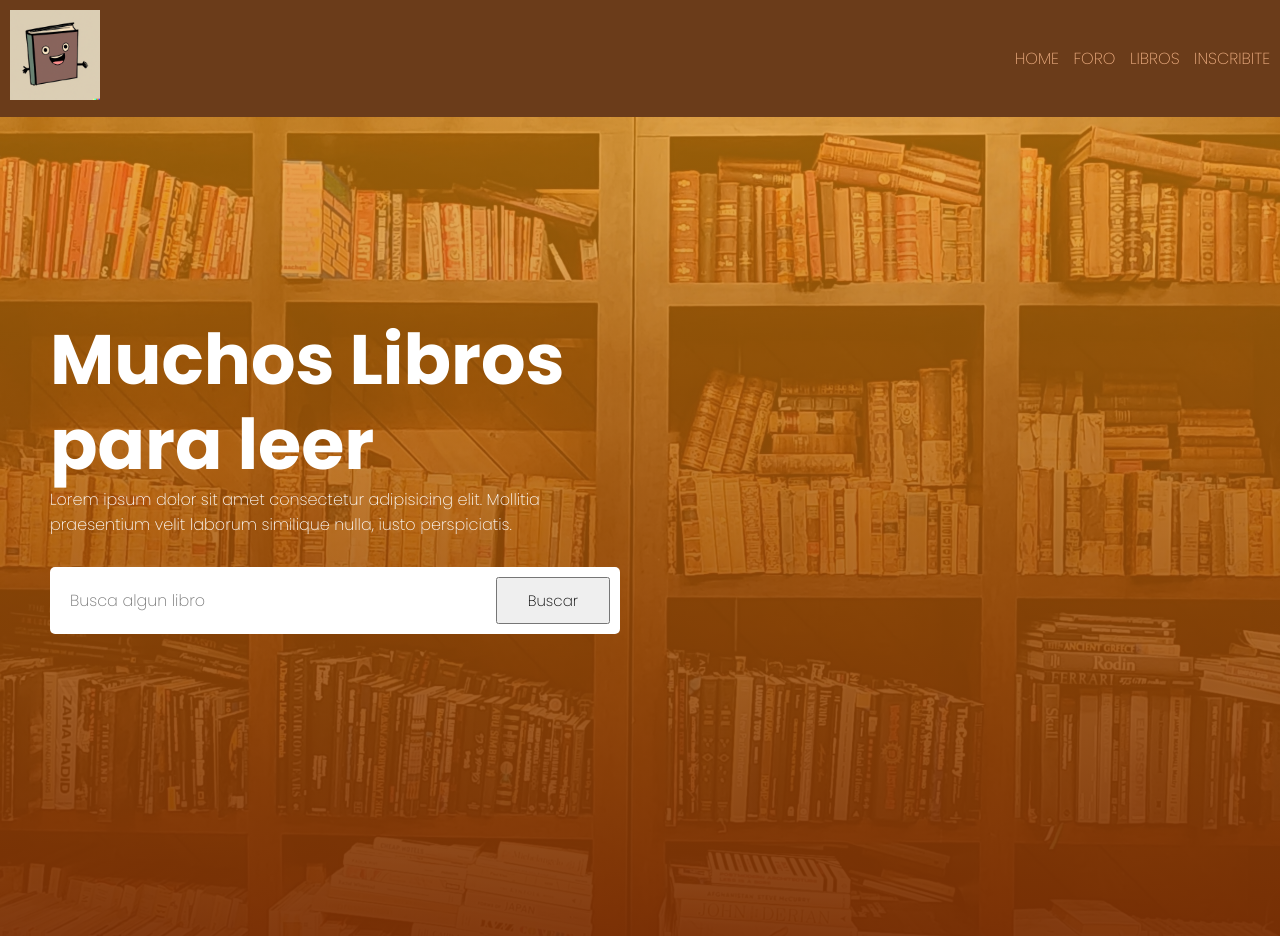
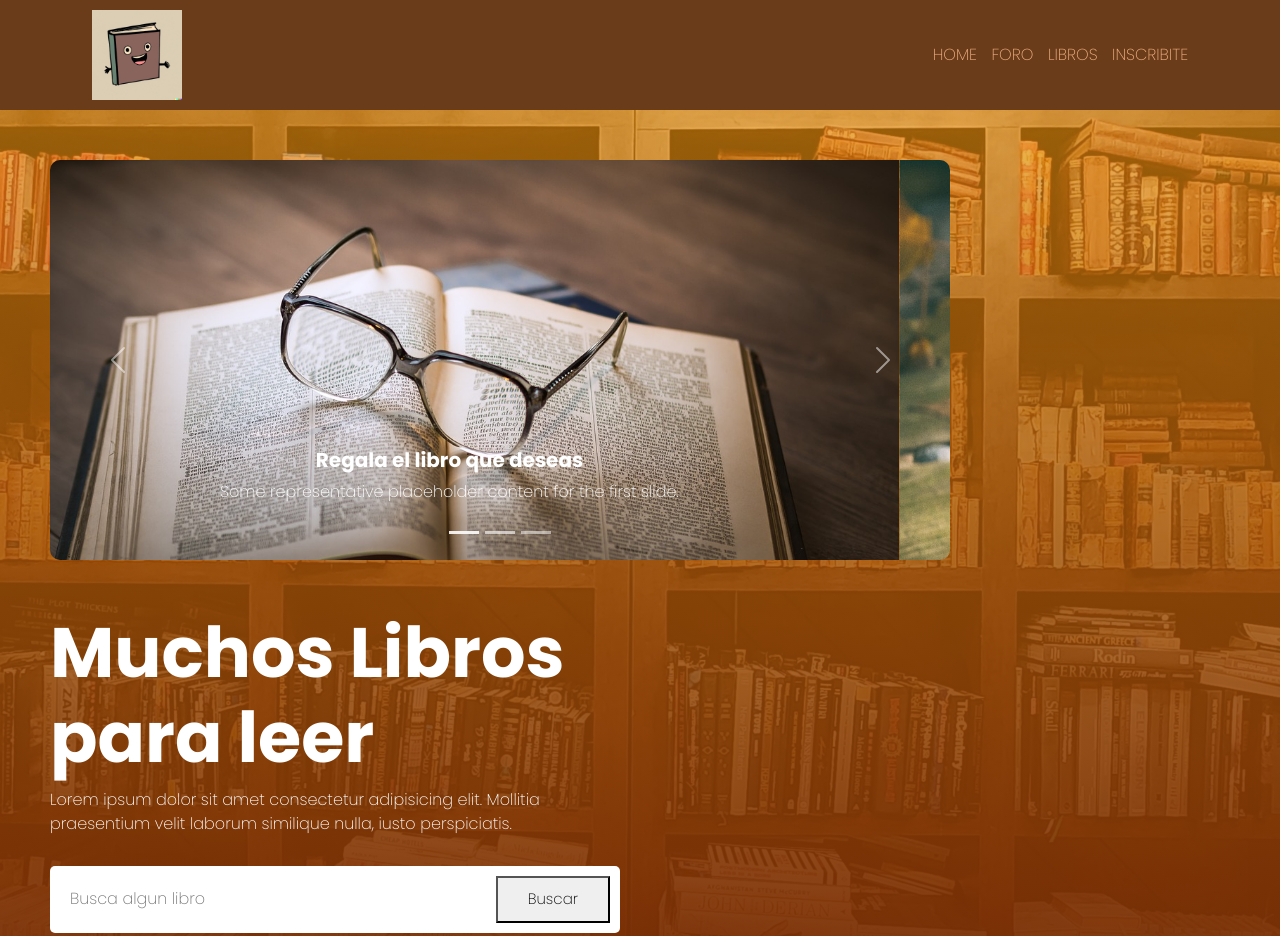
Before and after one commit to luciomolinae/books-blog, a plain HTML site: page index.html in a window 1280 px wide. Shown: the top 936 px of the page. Drawn offline with nearby package versions, Linux system fonts and the light colour scheme.

Commit message:
Se agrega carousel

```diff
--- a/index.html
+++ b/index.html
@@ -1,5 +1,6 @@
 <!DOCTYPE html>
 <html lang="en">
+
 <head>
     <meta charset="UTF-8">
     <meta name="viewport" content="width=device-width, initial-scale=1.0">
@@ -8,12 +9,17 @@
     <link rel="preconnect" href="https://fonts.gstatic.com" crossorigin>
     <link href="https://fonts.googleapis.com/css2?family=Poppins:wght@200;700&display=swap" rel="stylesheet">
     <!-- Font-Awesome -->
-    <link rel="stylesheet" href="https://cdnjs.cloudflare.com/ajax/libs/font-awesome/6.3.0/css/all.min.css" integrity="sha384-bS/HUig6kF0d8tclVGHPXpbm3Wv8P7kE1uLXa02z2K0ZR0r06WtKa4lX3fyzf3x8" crossorigin="anonymous">
+    <link rel="stylesheet" href="https://cdnjs.cloudflare.com/ajax/libs/font-awesome/6.3.0/css/all.min.css"
+        integrity="sha384-bS/HUig6kF0d8tclVGHPXpbm3Wv8P7kE1uLXa02z2K0ZR0r06WtKa4lX3fyzf3x8" crossorigin="anonymous">
     <!-- CSS -->
     <link rel="stylesheet" href="style.css">
     <link rel="shortcut icon" href="/assets/logo.png" type="image/x-icon">
+    <!-- Bootstrap -->
+    <link href="https://cdn.jsdelivr.net/npm/bootstrap@5.0.2/dist/css/bootstrap.min.css" rel="stylesheet"
+        integrity="sha384-EVSTQN3/azprG1Anm3QDgpJLIm9Nao0Yz1ztcQTwFspd3yD65VohhpuuCOmLASjC" crossorigin="anonymous">
     <title>Books Blog</title>
 </head>
+
 <body>
     <header>
         <div class="container">
@@ -34,10 +40,58 @@
             </nav>
         </div>
     </header>
+
+
     <div class="bg_index">
+        <div class="slider">
+            <div id="carouselExampleCaptions" class="carousel slide" data-bs-ride="carousel">
+                <div class="carousel-indicators">
+                    <button type="button" data-bs-target="#carouselExampleCaptions" data-bs-slide-to="0" class="active"
+                        aria-current="true" aria-label="Slide 1"></button>
+                    <button type="button" data-bs-target="#carouselExampleCaptions" data-bs-slide-to="1"
+                        aria-label="Slide 2"></button>
+                    <button type="button" data-bs-target="#carouselExampleCaptions" data-bs-slide-to="2"
+                        aria-label="Slide 3"></button>
+                </div>
+                <div class="carousel-inner">
+                    <div class="carousel-item active">
+                        <img src="/assets/img-galeria/glasses.jpg" class="d-block w-100" alt="...">
+                        <div class="carousel-caption d-none d-md-block">
+                            <h5>Regala el libro que deseas</h5>
+                            <p>Some representative placeholder content for the first slide.</p>
+                        </div>
+                    </div>
+                    <div class="carousel-item">
+                        <img src="/assets/img-galeria/bible.jpg" class="d-block w-100" alt="...">
+                        <div class="carousel-caption d-none d-md-block">
+                            <h5>Cuéntanos de tus intereses en el foro</h5>
+                            <p>Some representative placeholder content for the second slide.</p>
+                        </div>
+                    </div>
+                    <div class="carousel-item">
+                        <img src="/assets/img-galeria/book.jpg" class="d-block w-100" alt="...">
+                        <div class="carousel-caption d-none d-md-block">
+                            <h5>Suscríbete a nuestros Newsletter</h5>
+                            <p>Some representative placeholder content for the third slide.</p>
+                        </div>
+                    </div>
+                </div>
+                <button class="carousel-control-prev" type="button" data-bs-target="#carouselExampleCaptions"
+                    data-bs-slide="prev">
+                    <span class="carousel-control-prev-icon" aria-hidden="true"></span>
+                    <span class="visually-hidden">Previous</span>
+                </button>
+                <button class="carousel-control-next" type="button" data-bs-target="#carouselExampleCaptions"
+                    data-bs-slide="next">
+                    <span class="carousel-control-next-icon" aria-hidden="true"></span>
+                    <span class="visually-hidden">Next</span>
+                </button>
+            </div>
+        </div>
         <div class="content_main">
             <h1>Muchos Libros <br> para leer</h1>
-            <p>Lorem ipsum dolor sit amet consectetur adipisicing elit. Mollitia praesentium velit laborum similique nulla, iusto perspiciatis.</p>
+            <p>Lorem ipsum dolor sit amet consectetur adipisicing elit. Mollitia praesentium velit laborum similique
+                nulla, iusto perspiciatis.</p>
             <form action="">
                 <input type="text" placeholder="Busca algun libro" name="" id="">
                 <button type="submit" class="btn_main">Buscar</button>
@@ -66,5 +120,10 @@
     </footer>
     <!-- Font-Awesome -->
     <script src="https://kit.fontawesome.com/709d7bb112.js" crossorigin="anonymous"></script>
+    <!-- Bootstrap -->
+    <script src="https://cdn.jsdelivr.net/npm/bootstrap@5.0.2/dist/js/bootstrap.bundle.min.js"
+        integrity="sha384-MrcW6ZMFYlzcLA8Nl+NtUVF0sA7MsXsP1UyJoMp4YLEuNSfAP+JcXn/tWtIaxVXM"
+        crossorigin="anonymous"></script>
 </body>
+
 </html>
--- a/style.css
+++ b/style.css
@@ -131,7 +131,7 @@ header{
     font-weight: 600;
     line-height: 85px;
     /* margin-bottom: 20px; */
-    padding-top: 200px;
+    padding-top: 50px;
 }
 
 .content_main form{
@@ -154,6 +154,28 @@ header{
     padding: 10px 30px;
 }
 
+
+/* Estilos del carrousel */
+
+.slider{
+    padding-top: 50px;
+    margin:  0 50px 0 50px;
+    max-width: 900px;
+    justify-content: center;
+
+}
+
+.carousel-item{
+    height: 400px;
+}
+
+.carousel-inner{
+    border-radius: 10px;
+}
+
+.carousel-inner h5{
+    font-weight: bold;
+}
 
 
 /* Estilos de Libros */
```
Also changed, not shown: assets/img-galeria/bible.jpg (added), assets/img-galeria/book.jpg (added), assets/img-galeria/glasses.jpg (added). Lines whose indentation alone changed are shown as unchanged.
